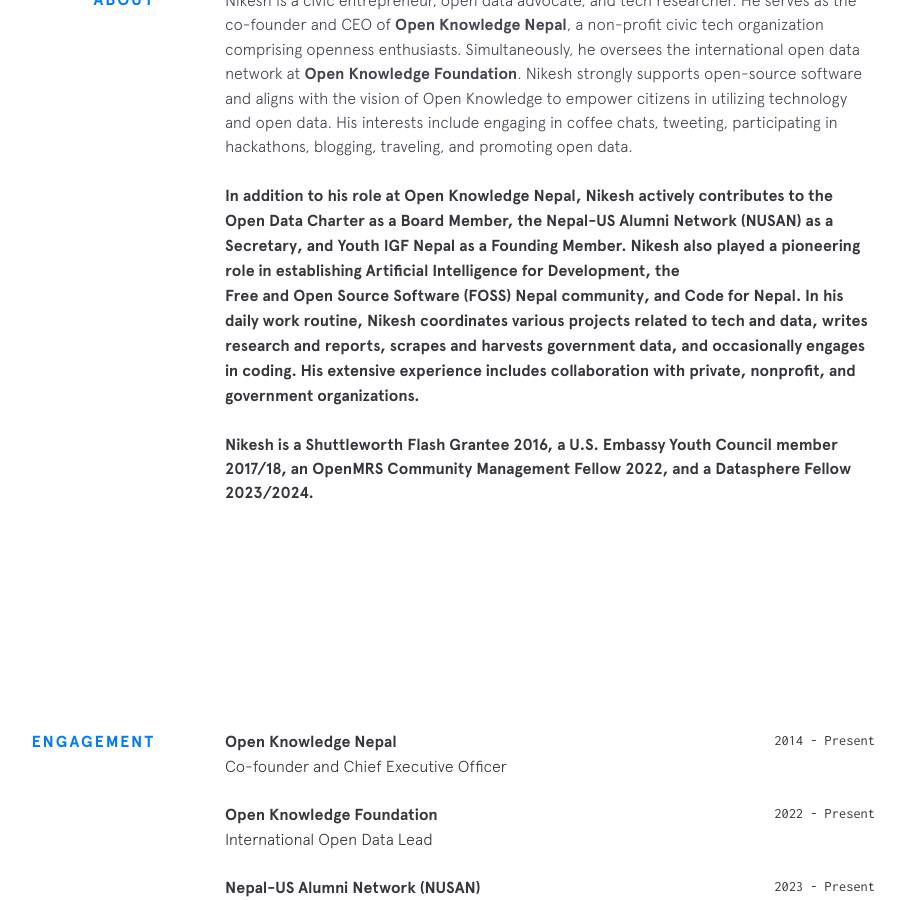
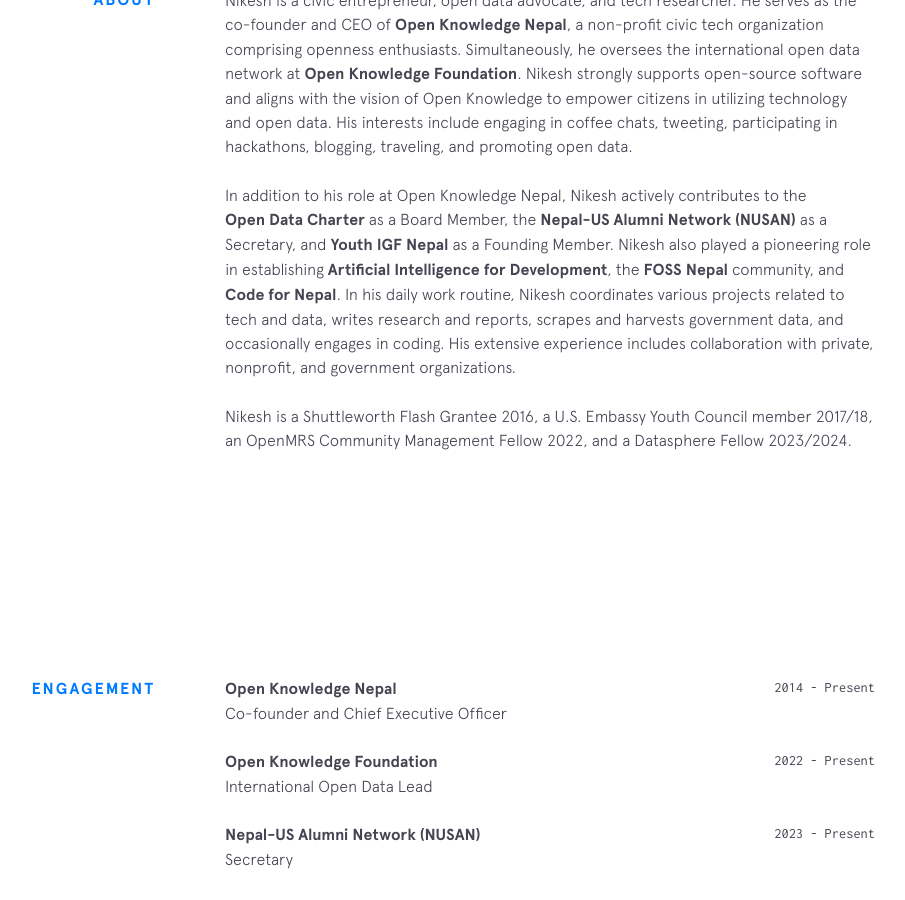
Before and after one commit to nikeshbalami/nikeshbalami.github.io, a Jekyll site: the page built from index.html, in a window 1280 px wide and 900 px high, scrolled down 1012 px. Shown: the whole window, without its empty margins (225-1130 px from the left). Built offline with Jekyll 4.4.1, drawn with Linux system fonts in a browser that asks for light colours; nearby versions of some CDN libraries.

Commit message:
bio clean

```diff
--- a/_includes/background.html
+++ b/_includes/background.html
@@ -5,7 +5,7 @@
       Nikesh is a civic entrepreneur, open data advocate, and tech researcher. He serves as the co-founder and CEO of <a class="underline-link" href="http://oknp.org" target="_blank">Open Knowledge Nepal</a>, a non-profit civic tech organization comprising openness enthusiasts. Simultaneously, he oversees the international open data network at <a class="underline-link" href="https://okfn.org/" target="_blank">Open Knowledge Foundation</a>. Nikesh strongly supports open-source software and aligns with the vision of Open Knowledge to empower citizens in utilizing technology and open data. His interests include engaging in coffee chats, tweeting, participating in hackathons, blogging, traveling, and promoting open data.
     </p>
     <p>
-      <strong>In addition to his role at Open Knowledge Nepal, Nikesh actively contributes to the <a class="underline-link" href="https://opendatacharter.org/" target="_blank">Open Data Charter</a> as a Board Member, the <a class="underline-link" href="https://nusan.org/" target="_blank">Nepal-US Alumni Network (NUSAN)</a> as a Secretary, and <a class="underline-link" href="https://yigf.org.np/" target="_blank">Youth IGF Nepal</a> as a Founding Member. Nikesh also played a pioneering role in establishing <a class="underline-link" href="https://www.facebook.com/aifordevnepal" target="_blank">Artificial Intelligence for Development</a>, the <a class="underline-link" href="http://wiki.fossnepal.org/index.php?title=Main_Page" target="_blank">Free and Open Source Software (FOSS) Nepal</a> community, and <a class="underline-link" href="http://codefornepal.org/" target="_blank">Code for Nepal</a>. In his daily work routine, Nikesh coordinates various projects related to tech and data, writes research and reports, scrapes and harvests government data, and occasionally engages in coding. His extensive experience includes collaboration with private, nonprofit, and government organizations.
+      In addition to his role at Open Knowledge Nepal, Nikesh actively contributes to the <a class="underline-link" href="https://opendatacharter.org/" target="_blank">Open Data Charter</a> as a Board Member, the <a class="underline-link" href="https://nusan.org/" target="_blank">Nepal-US Alumni Network (NUSAN)</a> as a Secretary, and <a class="underline-link" href="https://yigf.org.np/" target="_blank">Youth IGF Nepal</a> as a Founding Member. Nikesh also played a pioneering role in establishing <a class="underline-link" href="https://www.facebook.com/aifordevnepal" target="_blank">Artificial Intelligence for Development</a>, the <a class="underline-link" href="http://wiki.fossnepal.org/index.php?title=Main_Page" target="_blank">FOSS Nepal</a> community, and <a class="underline-link" href="http://codefornepal.org/" target="_blank">Code for Nepal</a>. In his daily work routine, Nikesh coordinates various projects related to tech and data, writes research and reports, scrapes and harvests government data, and occasionally engages in coding. His extensive experience includes collaboration with private, nonprofit, and government organizations.
     </p>
     <p>
       Nikesh is a Shuttleworth Flash Grantee 2016, a U.S. Embassy Youth Council member 2017/18, an OpenMRS Community Management Fellow 2022, and a Datasphere Fellow 2023/2024.
```
